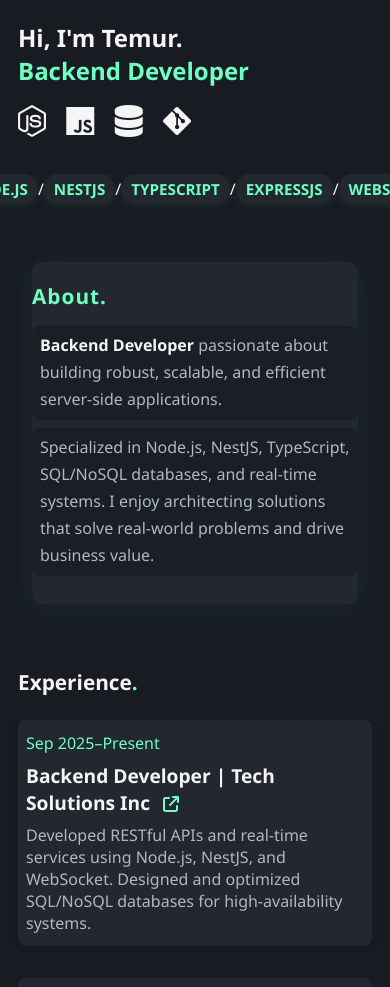
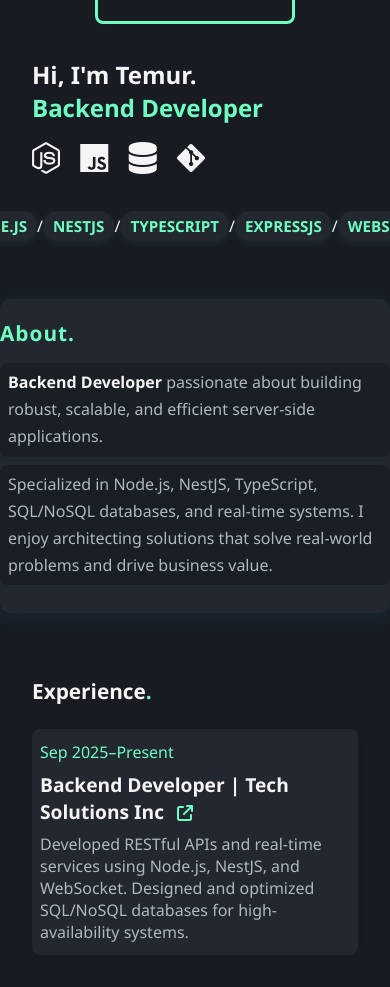
Before and after one commit to temurxon-abulqosimov/portfolio, a plain HTML site: page index.html in a window 390 px wide. Shown: the part 361-1348 px from the top of the page. Drawn offline with Linux system fonts and the light colour scheme.

Commit message:
margins corrected

```diff
--- a/css/style.css
+++ b/css/style.css
@@ -583,7 +583,9 @@ footer {
 }
 @media (max-width: 600px) {
   .container {
-    padding: 0 18px;
+    padding: 0;
+    margin-left: 32px;
+    margin-right: 32px;
   }
   .hero-info h1 {
     font-size: 1.5rem;
@@ -636,8 +638,7 @@ footer {
     padding: 20px 0;
     gap: 14px;
     border-radius: 10px;
-    margin-left: 32px !important;
-    margin-right: 32px !important;
+    margin: 0;
   }
   .about-info h2 {
     font-size: 1.3rem;
```
